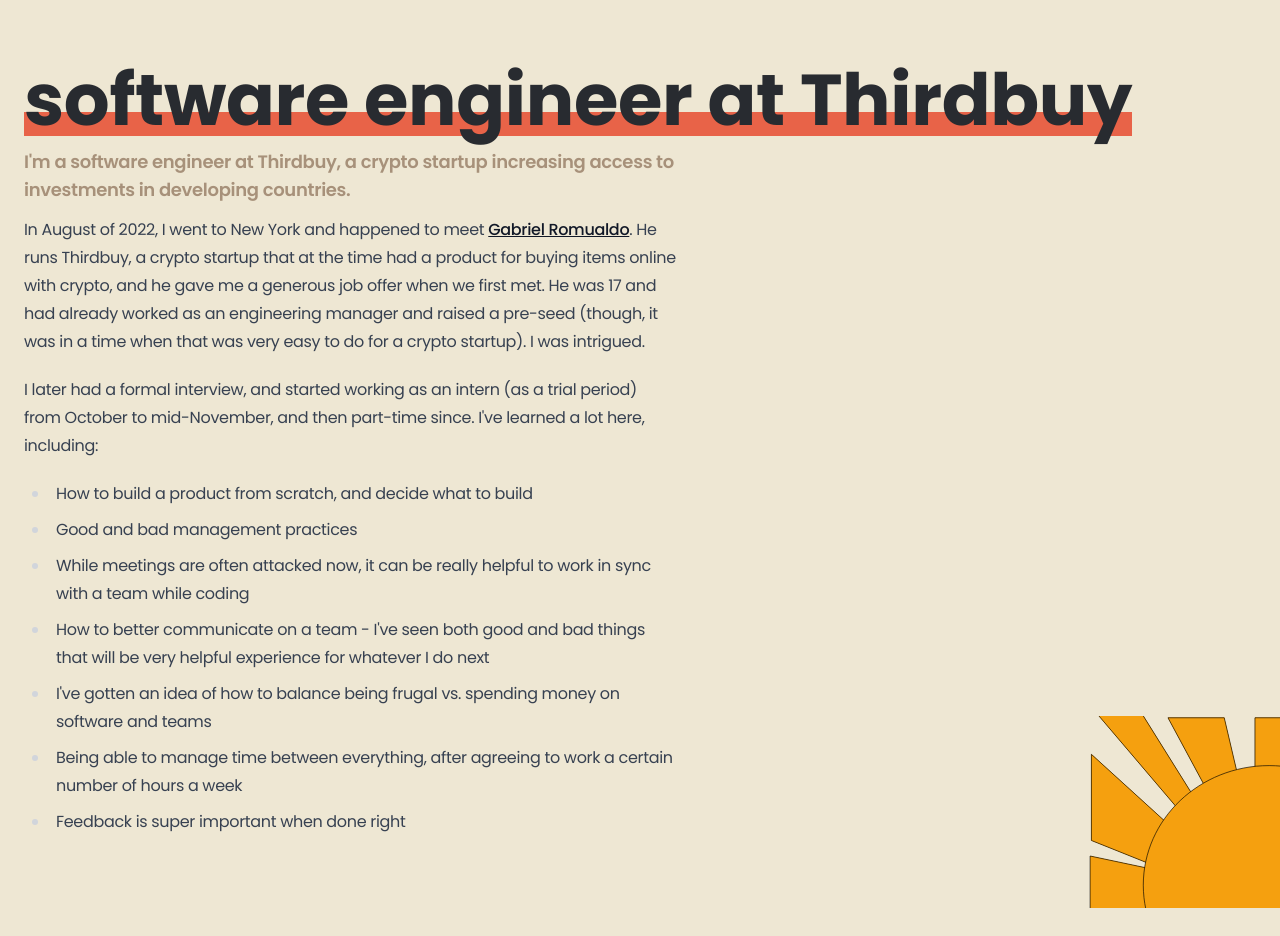
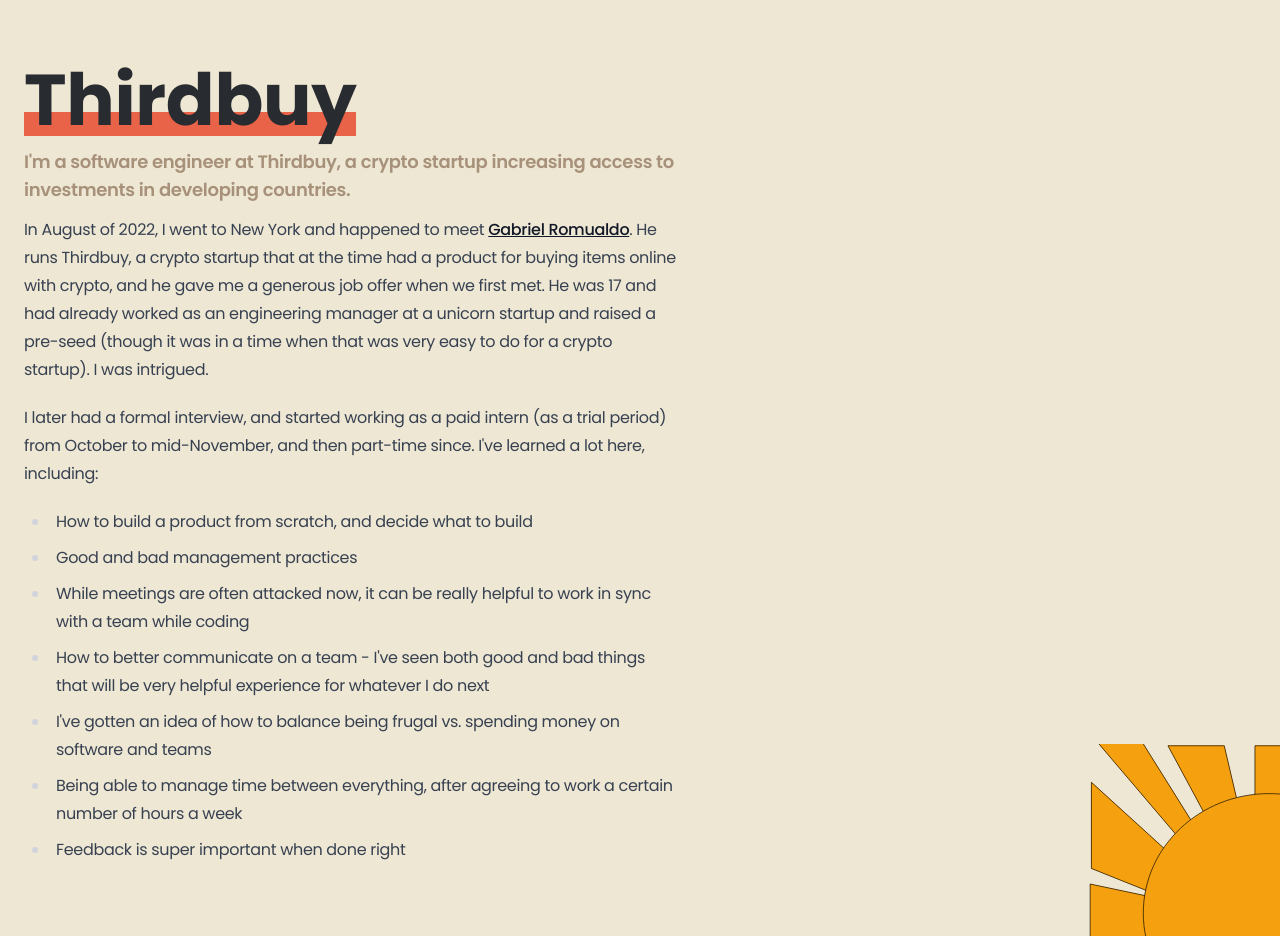
Before and after one commit to code3z/new-portfolio, a Next.js app: page /thirdbuy in a window 1280 px wide. Before the commit the page ends 908 px from the top, so only its background shows below. Built offline with nearby package versions, Linux system fonts and the light colour scheme.

Commit message:
feat: update thirdbuy page

```diff
--- a/components/WritingLayout.tsx
+++ b/components/WritingLayout.tsx
@@ -26,7 +26,7 @@
       >
         <div className="w-min">
           <h1 className="text-7xl font-bold whitespace-nowrap">
-            {roleData?.title} {roleData?.adjective || "at"} {roleData?.org}
+            {roleData?.org}
           </h1>
           <div className="bg-theme-red/90 w-full h-6 -mt-6" />
         </div>
--- a/pages/thirdbuy.mdx
+++ b/pages/thirdbuy.mdx
@@ -5,10 +5,10 @@
   Romualdo](https://gabrielromualdo.com/). He runs Thirdbuy, a crypto startup
   that at the time had a product for buying items online with crypto, and he
   gave me a generous job offer when we first met. He was 17 and had already
-  worked as an engineering manager and raised a pre-seed (though, it was in a
+  worked as an engineering manager at a unicorn startup and raised a pre-seed (though it was in a
   time when that was very easy to do for a crypto startup). I was intrigued.
 
-I later had a formal interview, and started working as an intern (as a trial period) from October to mid-November, and then part-time since. I've learned a lot here, including:
+I later had a formal interview, and started working as a paid intern (as a trial period) from October to mid-November, and then part-time since. I've learned a lot here, including:
 
 - How to build a product from scratch, and decide what to build
 - Good and bad management practices
```
